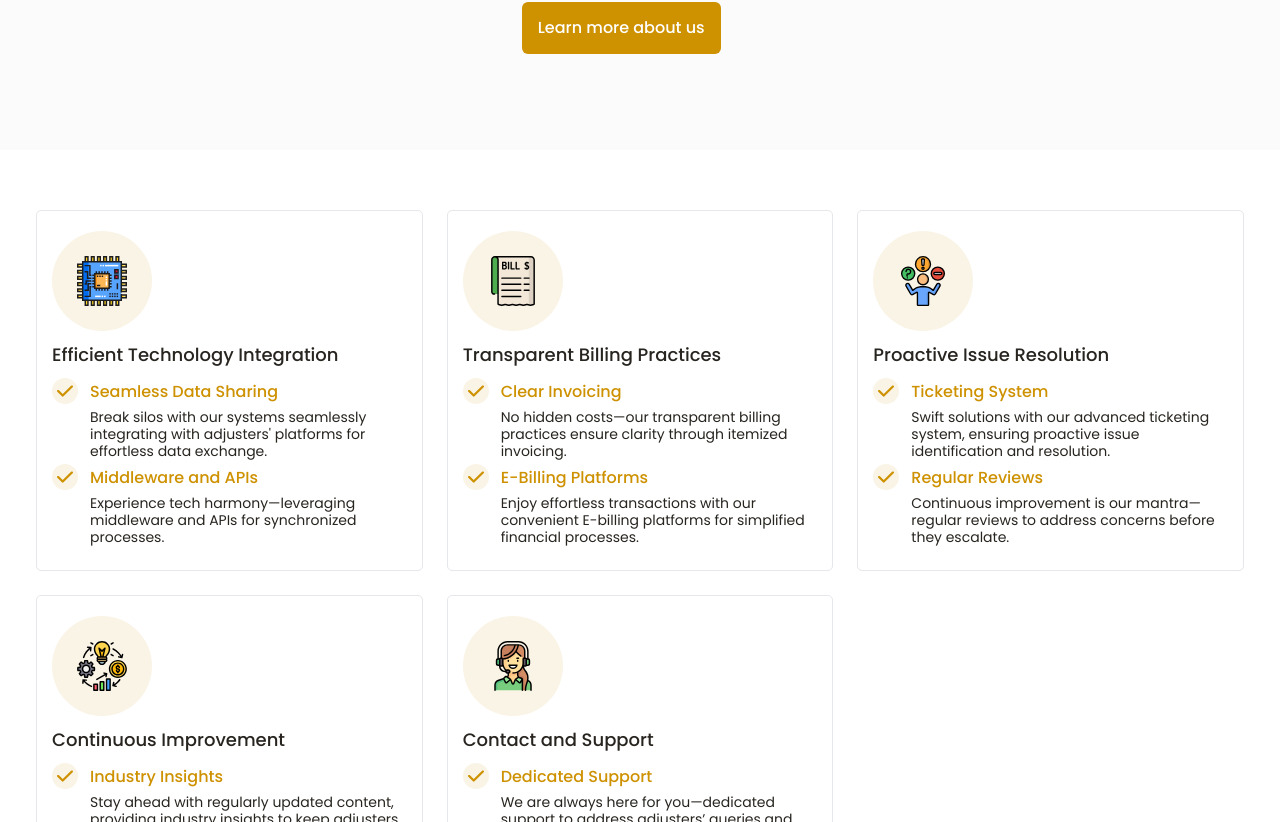
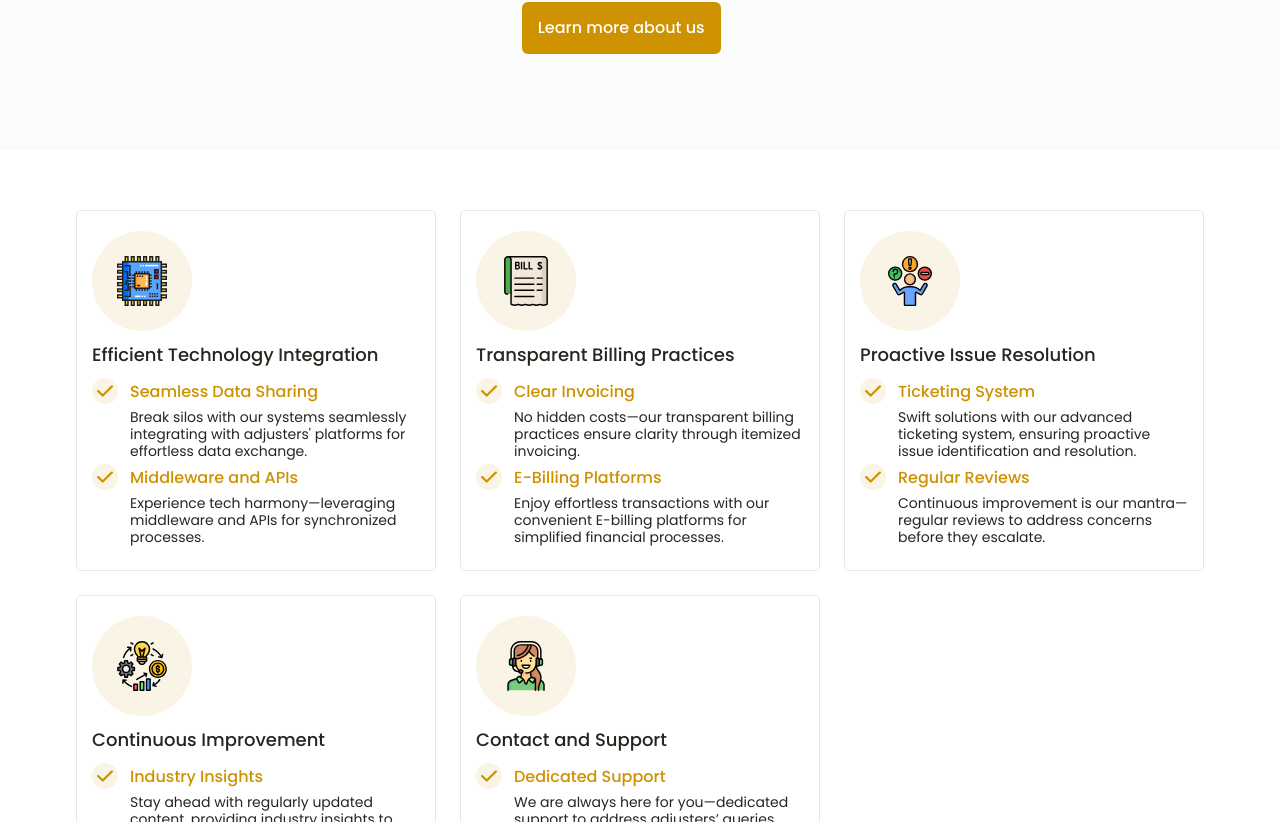
Before and after one commit to BlueMath-Warriors/mani-health-app, a Next.js app: page /workers-comp in a window 1280 px wide. Shown: the part 1838-2660 px from the top of the page. Built offline with nearby package versions, Linux system fonts and the light colour scheme.

Commit message:
Change paddings of workers-comp section

```diff
--- a/app/components/workers-comp/WorkersCompListSection/index.jsx
+++ b/app/components/workers-comp/WorkersCompListSection/index.jsx
@@ -5,7 +5,7 @@ import CircleCheckSmall from "../../common/CircleCheckSmall";
 const WorkersCompListSection = ({ title="", content }) => {
   return (
     <div
-      className={`relative bg-white text-neutral font-normal leading-normal flex justify-center px-6 py-12`}
+      className={`relative bg-white text-neutral font-normal leading-normal flex justify-center px-6 md:px-12 large:px-16 py-12`}
     >
       <div className="max-w-[1700px] flex flex-col items-center justify-center">
         <h1 className={`text-base sm:text-xl lg:text-2xl font-medium text-[#212529] w-full text-center px-3 lg:text-start lg:self-start lg:max-w-[900px] mb-6 ${title === "" ? "hidden" :"block"}`}>
```
